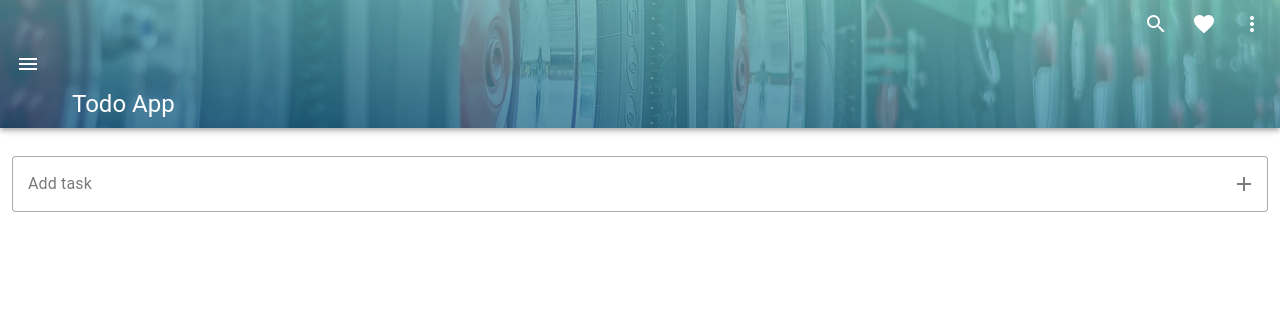
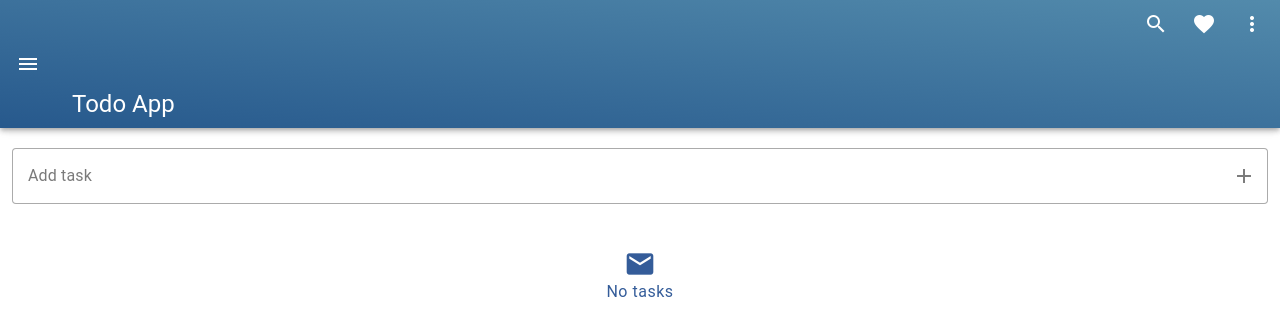
Before and after one commit to iss1977/VueJS3-Vuetify3-Vite-Task-manager, a Vue app: page / in a window 1280 px wide. Shown: the top 336 px of the page. Built offline with nearby package versions, Linux system fonts and the light colour scheme.

Commit message:
add no task icon, add personalized theme

```diff
--- a/src/App.vue
+++ b/src/App.vue
@@ -36,11 +36,11 @@
       <v-app-bar
         density="prominent"
         color="primary"
-        image="truck.jpg"
+
       >
         <template v-slot:image>
           <v-img
-            gradient="to top right, rgba(19,84,122,.8), rgba(128,208,199,.8)"
+            gradient="to top right, rgba(19,84,122,.4), rgba(128,208,199,.4)"
           ></v-img>
         </template>
 
--- a/src/main.js
+++ b/src/main.js
@@ -8,13 +8,37 @@ import '@mdi/font/css/materialdesignicons.css' // Ensure you are using css-loade
 import * as components from 'vuetify/components'
 import * as directives from 'vuetify/directives'
 
+const myCustomLightTheme = {
+  dark: false,
+  colors: {
+    background: '#FFFFFF',
+    surface: '#FFFFFF',
+    primary: '#345c99',
+    'primary-darken-1': '#213c66',
+    secondary: '#258f85',
+    'secondary-darken-1': '#134d47',
+    error: '#B00020',
+    info: '#2196F3',
+    success: '#4CAF50',
+    warning: '#FB8C00',
+  }
+}
+
+
 const vuetify = createVuetify({
   icons: {
       defaultSet: 'mdi',
   },
   components,
   directives,
+  theme: {
+    defaultTheme: 'myCustomLightTheme',
+    themes: {
+      myCustomLightTheme,
+    }
+  }
 })
+
 
 import router from './router'
 
--- a/src/views/Todo.vue
+++ b/src/views/Todo.vue
@@ -2,6 +2,8 @@
 import { ref, computed, reactive } from 'vue';
 
 const addTask = () => {
+  if (!newTaskTitle.value) return;
+
   const newTask = reactive({
     id: Date.now(),
     title: newTaskTitle.value,
@@ -41,7 +43,7 @@ const tasks = ref([
   <div>
     <v-row>
       <v-text-field
-        class="pt-6 mx-6 my-4"
+        class="py-4 mx-6 my-4"
         label="Add task"
         append-inner-icon="mdi-plus"
         variant="outlined"
@@ -53,7 +55,7 @@ const tasks = ref([
       ></v-text-field>
     </v-row>
 
-    <v-list select-strategy="multiple" class="pt-0">
+    <v-list select-strategy="multiple" class="pt-0" v-if="tasks.length">
       <div v-for="(task,i) in tasks" :key="task.id">
 
         <v-list-item
@@ -82,5 +84,18 @@ const tasks = ref([
         <v-divider></v-divider>
       </div>
     </v-list>
+    <div v-else
+      class="text-center my-6"
+    >
+      <v-icon
+      size="x-large"
+      color="primary"
+    >
+      mdi-email
+    </v-icon>
+      <div class="text-body-1  text-primary">
+        No tasks
+      </div>
+    </div>
 </div>
 </template>
```
